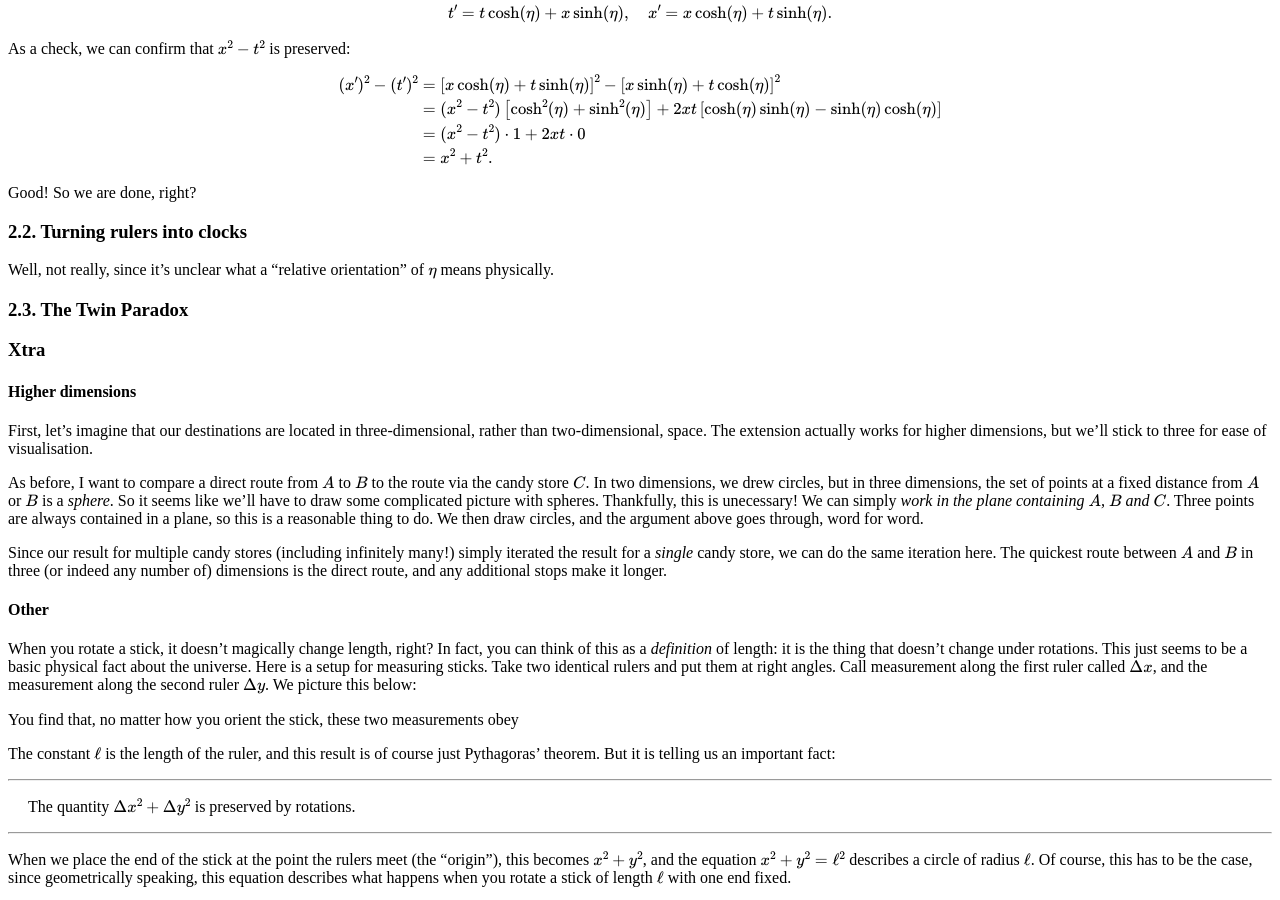
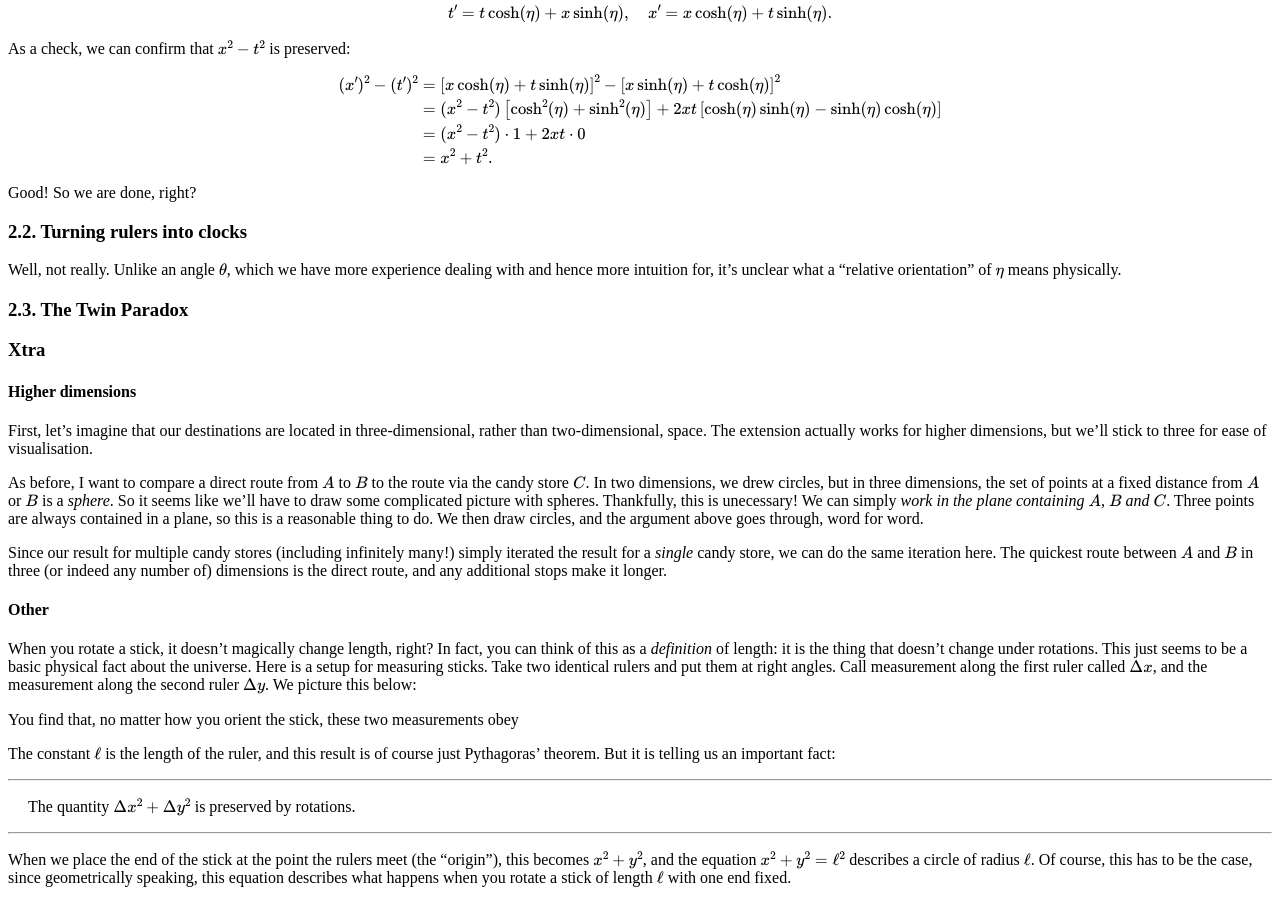
Before and after one commit to hapax/hapax.github.io, a Jekyll site: the page built from assets/maximal.md, in a window 1280 px wide and 900 px high, scrolled down 4498 px. Built offline with Jekyll 4.4.1, drawn with Linux system fonts in a browser that asks for light colours; our own code applies the rules of GitHub Pages for plain Markdown files; formulas are drawn with MathJax 3; a script that is not in the unit is left out.

Commit message:
Update maximal.md

```diff
--- a/assets/maximal.md
+++ b/assets/maximal.md
@@ -455,8 +455,9 @@ Good! So we are done, right?
 
 ### 2.2. Turning rulers into clocks<a id="sec-2-2" name="sec-2-2"></a>
 
-Well, not really, since it's unclear what a "relative orientation" of
-$\eta$ means physically.
+Well, not really. Unlike an angle $\theta$, which we have more
+experience dealing with and hence more intuition for, it's unclear
+what a "relative orientation" of $\eta$ means physically.
 
 ### 2.3. The Twin Paradox<a id="sec-2-3" name="sec-2-3"></a>
 
```
